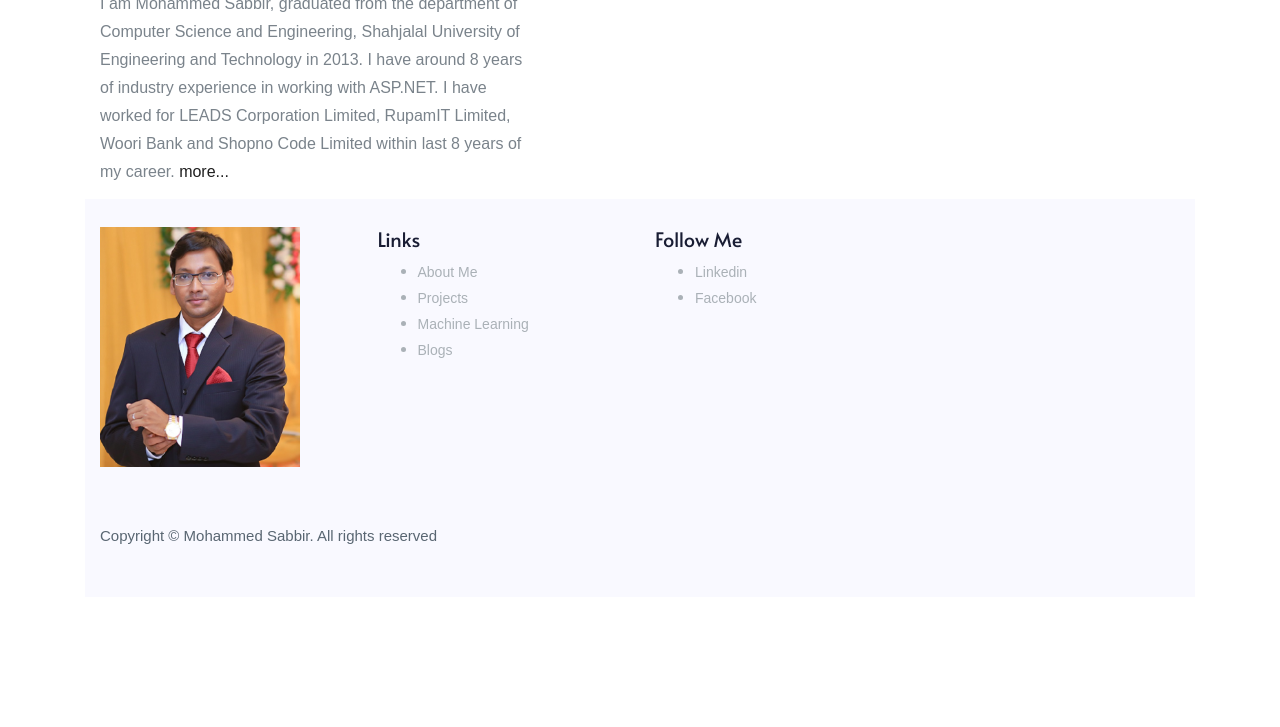
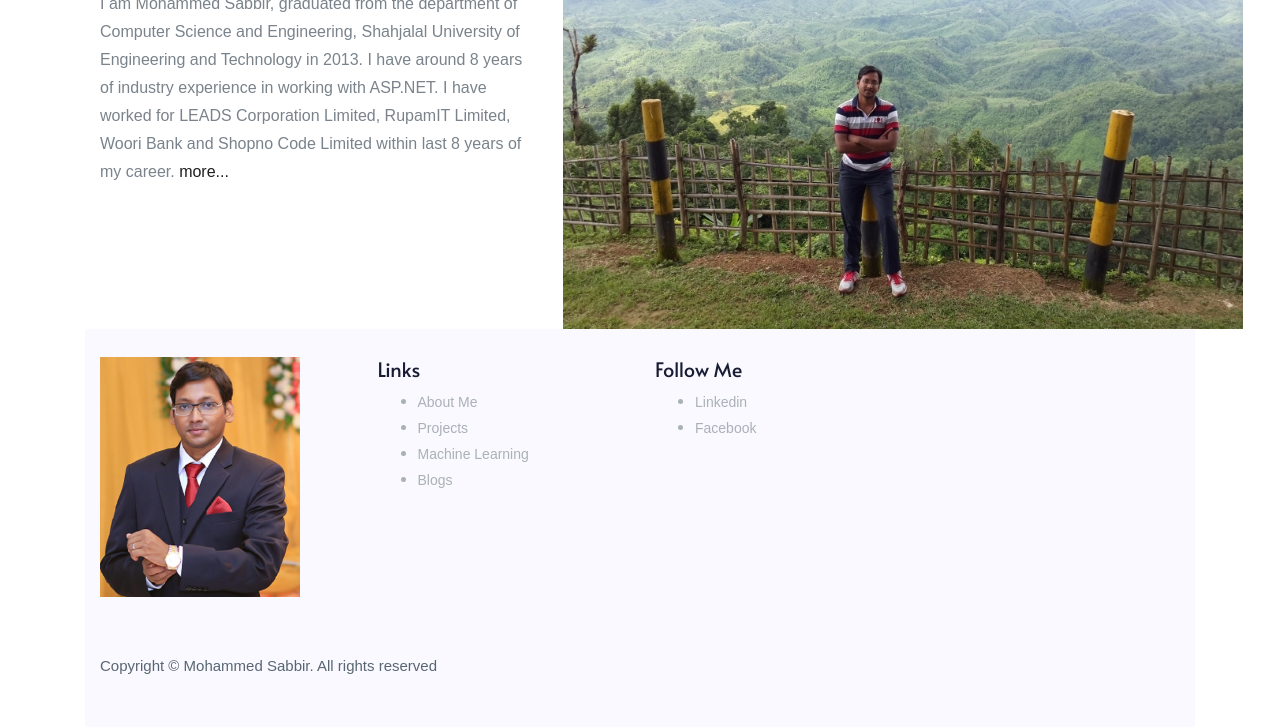
Before and after one commit to SabbirSUST/aboutme, a plain HTML site: page index.html in a window 1280 px wide. Shown: the part 245-972 px from the top of the page. Before the commit the page ends 842 px from the top, so only its background shows below. Drawn offline with nearby package versions, Linux system fonts and the light colour scheme.

Commit message:
update index

```diff
--- a/index.html
+++ b/index.html
@@ -40,7 +40,7 @@
                             <p>I am Mohammed Sabbir, graduated from the department of Computer Science and Engineering, Shahjalal University of Engineering and Technology in 2013. I have around 8 years of industry experience in working with ASP.NET. I have worked for LEADS Corporation Limited, RupamIT Limited, Woori Bank and Shopno Code Limited within last 8 years of my career. <a href="aboutme.html">more...</a></p>
                         </div>
                         <div class="col-lg-7">
-                            l
+                            <img src="img/sabbir_sajek.jpg" alt="" />
                         </div>
                     </div>
                 </div>
```
Also changed, not shown: img/_1.jpg (deleted), img/sabbir_sajek.jpg (added), img/wooribank.jpg (deleted).
